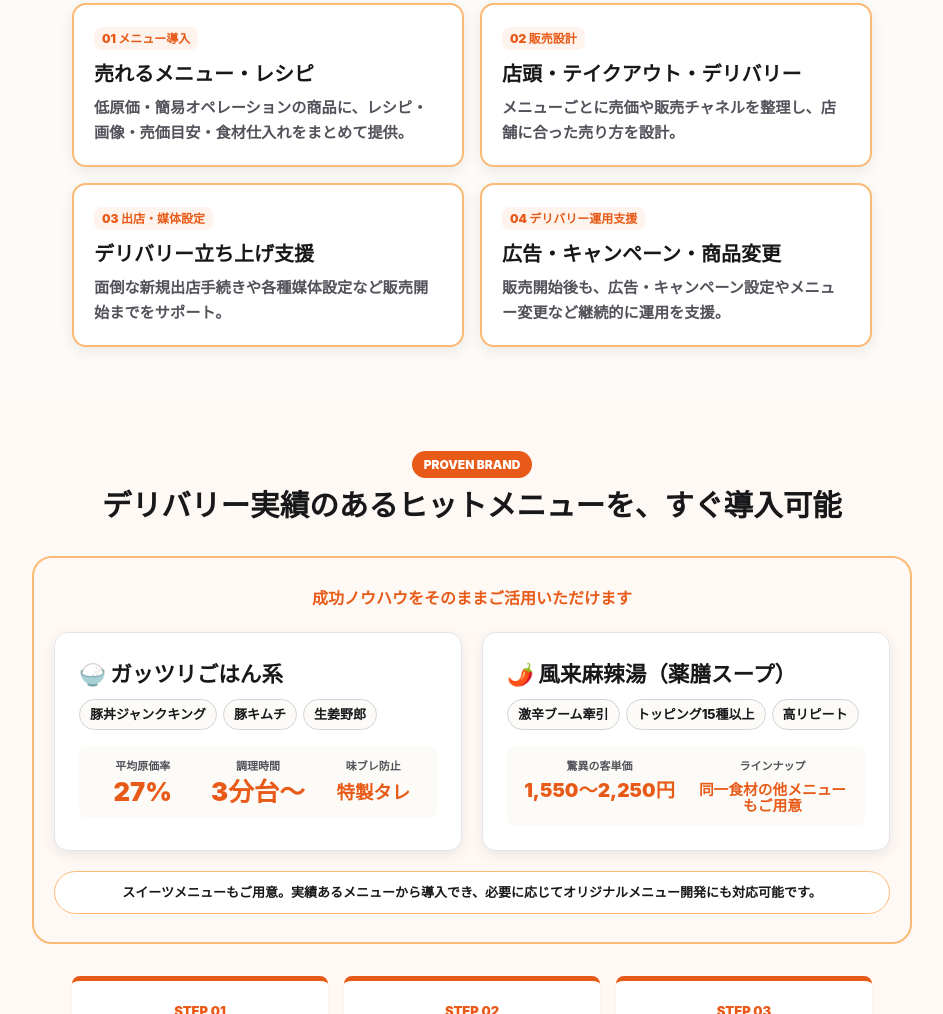
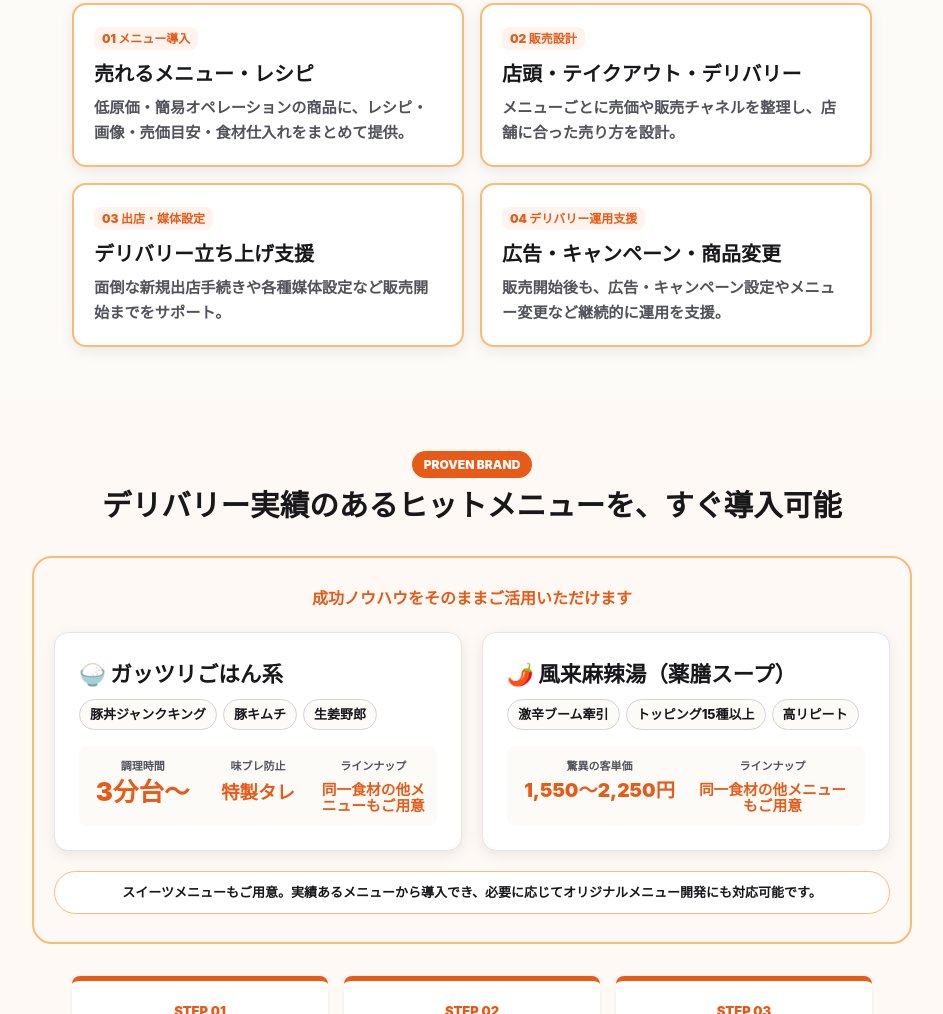
Before and after one commit to tkgsunshine/meshi-drive-lp, a website: page index.html in a window 1280 px wide. Shown: the part 2046-3060 px from the top of the page, without its empty margins (168-1111 px from the left). Drawn offline with Linux system fonts and the light colour scheme.

Commit message:
Update LP copy based on latest user requested adjustments

```diff
--- a/index.html
+++ b/index.html
@@ -101,7 +101,7 @@
         <ul class="news-fact-list">
           <li><strong>テイクアウト・デリバリー（飲食料品）の消費税率が10%から1%に！</strong></li>
           <li><strong>イートイン（外食）の消費税率は10%のまま据え置き</strong></li>
-          <li>イートインとテイクアウト・デリバリーで<strong>「9%」の価格差</strong>が発生し、消費者が「店外」を選ぶ機会が増える可能性があります</li>
+          <li>イートインとテイクアウトで<strong>「9%」の価格差</strong>が発生し、消費者が「店外」を選ぶ機会が増える可能性があります</li>
         </ul>
       </div>
 
@@ -198,16 +198,16 @@
             </div>
             <div class="big-stats-row">
               <div class="stat-cell">
-                <div class="s-label">平均原価率</div>
-                <div class="s-value">27%</div>
-              </div>
-              <div class="stat-cell">
                 <div class="s-label">調理時間</div>
                 <div class="s-value">3分台〜</div>
               </div>
               <div class="stat-cell">
                 <div class="s-label">味ブレ防止</div>
                 <div class="s-value" style="font-size: 1.15rem; margin-top: 6px;">特製タレ</div>
+              </div>
+              <div class="stat-cell">
+                <div class="s-label">ラインナップ</div>
+                <div class="s-value" style="font-size: 0.92rem; margin-top: 6px; font-weight: 800; color: var(--primary);">同一食材の他メニューもご用意</div>
               </div>
             </div>
           </div>
```
Also changed, not shown: dist/index.html, favicon.svg (added).
